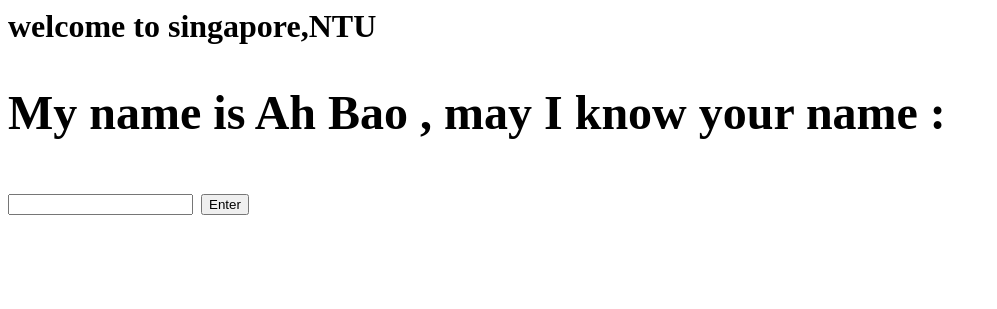
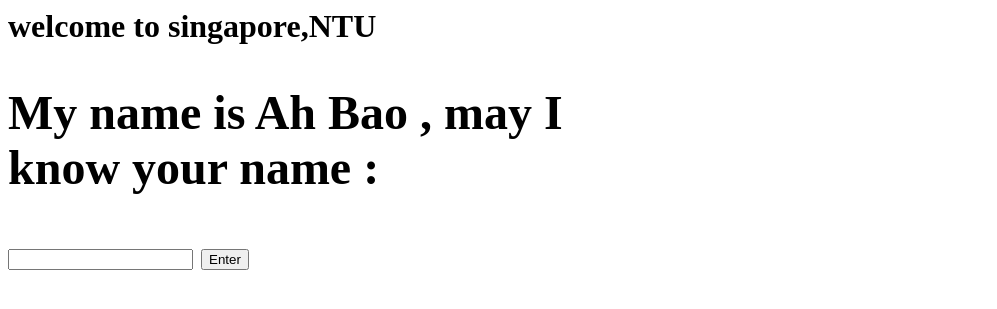
Before and after one commit to MAYIMENG/NTU-19, a Flask app: page / in a window 1280 px wide. Shown: the top 309 px of the page, without its empty margins (0-997 px from the left). Run offline with Flask 3, Linux system fonts and the light colour scheme.

Commit message:
Update index.html

```diff
--- a/templates/index.html
+++ b/templates/index.html
@@ -1,6 +1,15 @@
+<style>
+  container{width: 100%; margin:auto}
+  @media (min-width:600px){.container{width: 80%;}}
+  @media (min-width:768px){.container{width:60%;}}
+  @media (min-width:1024px){.container{width:50%;}}
+</style>
+<div class="container">
+
 <h1>welcome to singapore,NTU<h1>
 <form action="/main" method="post">
   <h2>My name is Ah Bao , may I know your name : </h2>
   <input type = "text" r="r">
   <input type = "submit" value="Enter">
 </form>
+</div>
```
